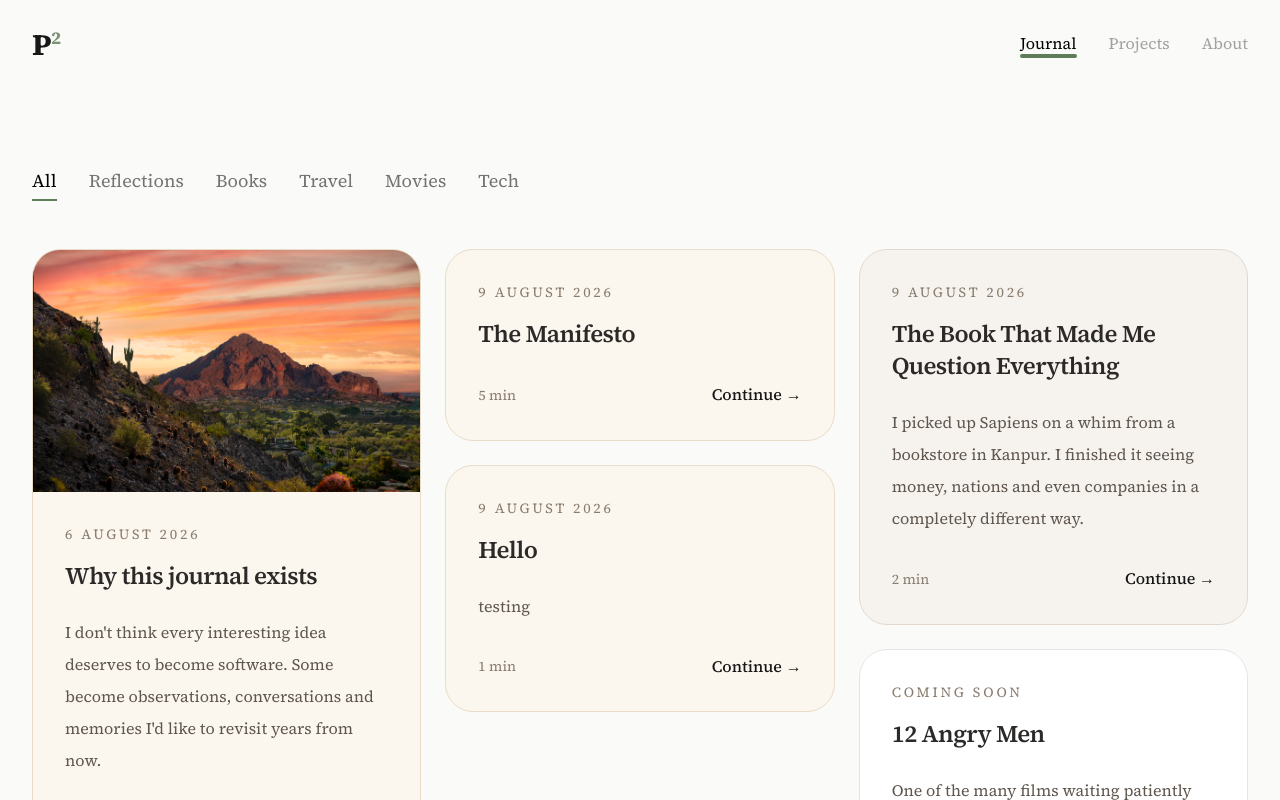
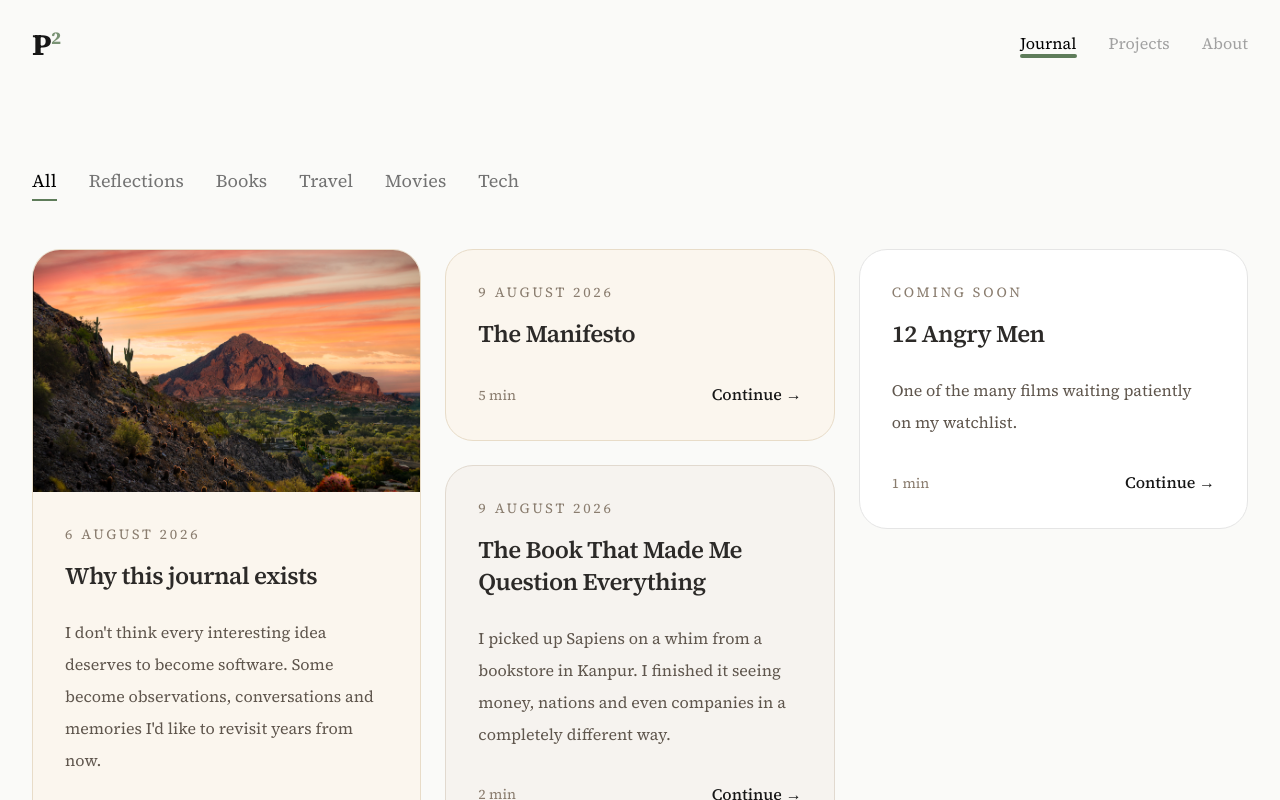
Before and after one commit to psquare99/website, a Next.js app: page /journal in a window 1280 px wide. Shown: the top 800 px of the page. Built offline with nearby package versions, Linux system fonts and the light colour scheme.

Commit message:
journal: delete "p"

```diff
--- a/content/journal/reflections/index.ts
+++ b/content/journal/reflections/index.ts
@@ -1,11 +1,8 @@
 import { themanifesto } from "./themanifesto";
-import { p } from "./p";
-  import { whyJournalExists } from "./why-journal-exists";
+import { whyJournalExists } from "./why-journal-exists";
 
   export const reflections = [
     whyJournalExists,
 
   themanifesto,
-
-  p,
 ];
--- a/content/journal/reflections/p.tsx
+++ /dev/null
@@ -1,58 +0,0 @@
-import Image from "next/image";
-import type { JournalEntry } from "@/types/journal";
-
-const editorDocument = {
-  "type": "doc",
-  "content": [
-    {
-      "type": "paragraph",
-      "content": [
-        {
-          "type": "text",
-          "text": "Hi, so this is a test post to see if my new app can publish to my website directly or not."
-        }
-      ]
-    },
-    {
-      "type": "paragraph",
-      "content": [
-        {
-          "type": "text",
-          "text": "Lets see"
-        }
-      ]
-    }
-  ]
-};
-
-const content = (
-  <>
-    <p>
-      Hi, so this is a test post to see if my new app can publish to my website directly or not.
-    </p>
-
-    <p>
-      Lets see
-    </p>
-  </>
-);
-
-export const p: JournalEntry = {
-  slug: "h",
-
-  title: "Hello",
-
-  excerpt: "testing",
-
-  published: "2026-08-09",
-
-  category: "reflection",
-
-  paper: "cream",
-
-  readingTime: "1 min",
-
-  content,
-
-  status: "published",
-};
```
